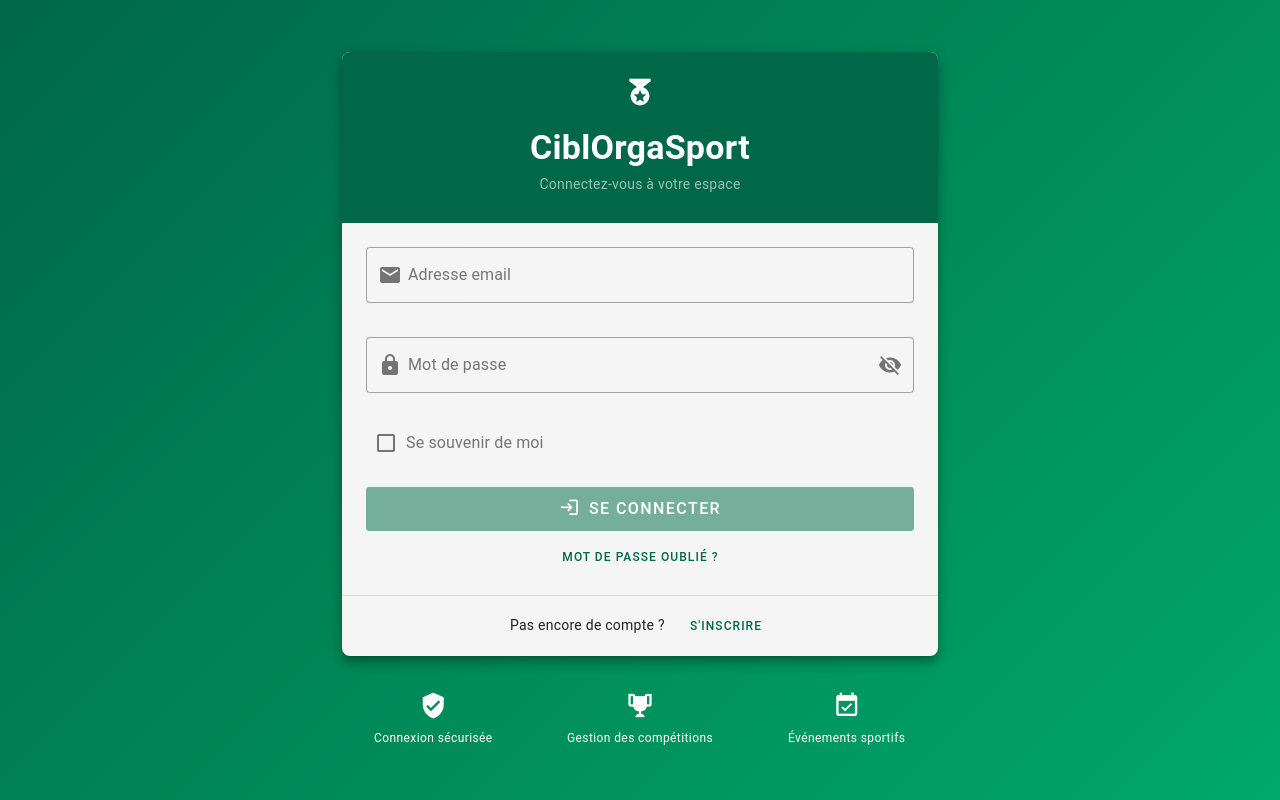
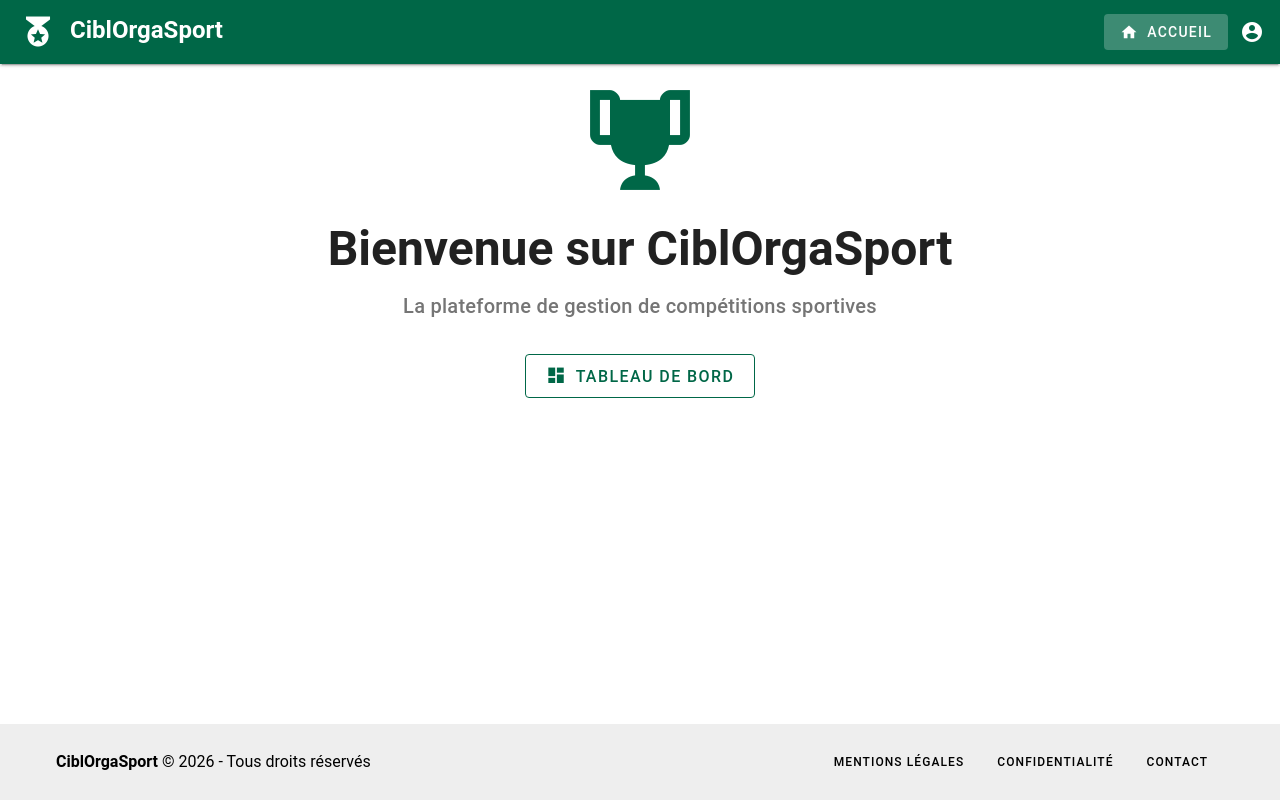
Before and after one commit to GLOP-MOVEIT/GLOP-MOVEIT-FRONT, a Vue app: page / in a window 1280 px wide. Before the commit this address led to /login. Built offline with nearby package versions, Linux system fonts and the light colour scheme; sample sign-in values are in the browser's storage; the HTML template or start-up script is replaced by a standard one.

Commit message:
feat: implement user authentication and registration flow with updated API integration

```diff
--- /dev/null
+++ b/src/layouts/DefaultLayout.vue
@@ -0,0 +1,154 @@
+<script setup lang="ts">
+import { ref, computed } from 'vue'
+import { useRouter } from 'vue-router'
+import { useUserStore } from '@/stores/user'
+
+const router = useRouter()
+const userStore = useUserStore()
+const drawer = ref(false)
+
+const menuItems = [
+  { title: 'Accueil', icon: 'mdi-home', to: '/' },
+]
+
+const currentYear = computed(() => new Date().getFullYear())
+
+const logout = async () => {
+  await userStore.logout()
+  router.push('/login')
+}
+</script>
+
+<template>
+  <v-app>
+    <v-app-bar
+      color="primary"
+      :elevation="2"
+      app
+    >
+      <v-app-bar-nav-icon
+        variant="text"
+        @click.stop="drawer = !drawer"
+        class="d-md-none"
+      ></v-app-bar-nav-icon>
+      <v-toolbar-title class="text-h5 font-weight-bold">
+        <v-icon icon="mdi-medal" class="mr-2"></v-icon>
+        CiblOrgaSport
+      </v-toolbar-title>
+      <v-spacer></v-spacer>
+      <v-btn
+        v-for="item in menuItems"
+        :key="item.title"
+        :to="item.to"
+        variant="text"
+        class="d-none d-md-flex"
+      >
+        <v-icon :icon="item.icon" class="mr-2"></v-icon>
+        {{ item.title }}
+      </v-btn>
+      <v-menu v-if="userStore.isAuthenticated">
+        <template v-slot:activator="{ props }">
+          <v-btn icon v-bind="props">
+            <v-icon>mdi-account-circle</v-icon>
+          </v-btn>
+        </template>
+        <v-list>
+          <v-list-item>
+            <!-- TODO: Mon profil & paramètres : modification/ préférences etc-->
+            <v-list-item-title>Mon profil</v-list-item-title>
+          </v-list-item>
+          <v-list-item>
+            <v-list-item-title>Paramètres</v-list-item-title>
+          </v-list-item>
+          <v-divider></v-divider>
+          <v-list-item @click="logout">
+            <v-list-item-title>Déconnexion</v-list-item-title>
+          </v-list-item>
+        </v-list>
+      </v-menu>
+      <v-btn
+        v-else
+        to="/login"
+        variant="text"
+      >
+        <v-icon icon="mdi-login" class="mr-2"></v-icon>
+        Connexion
+      </v-btn>
+    </v-app-bar>
+    <v-navigation-drawer
+      v-model="drawer"
+      temporary
+      app
+    >
+      <v-list>
+        <v-list-item
+          prepend-icon="mdi-medal"
+          title="CiblOrgaSport"
+          subtitle="Menu"
+        ></v-list-item>
+      </v-list>
+      <v-divider></v-divider>
+      <v-list density="compact" nav>
+        <v-list-item
+          v-for="item in menuItems"
+          :key="item.title"
+          :prepend-icon="item.icon"
+          :title="item.title"
+          :to="item.to"
+        ></v-list-item>
+      </v-list>
+    </v-navigation-drawer>
+    <v-main>
+      <v-container fluid class="pa-0">
+        <router-view />
+      </v-container>
+    </v-main>
+    <v-footer
+      color="grey-lighten-3"
+      app
+      class="d-flex flex-column flex-md-row align-center"
+    >
+      <v-container>
+        <v-row align="center" justify="space-between">
+          <v-col cols="12" md="6" class="text-center text-md-left">
+            <strong>CiblOrgaSport</strong> © {{ currentYear }} - Tous droits réservés
+          </v-col>
+          <v-col cols="12" md="6" class="text-center text-md-right">
+            <v-btn
+              variant="text"
+              size="small"
+              href="#"
+              class="mx-1"
+            >
+              Mentions légales
+            </v-btn>
+            <v-btn
+              variant="text"
+              size="small"
+              href="#"
+              class="mx-1"
+            >
+              Confidentialité
+            </v-btn>
+            <v-btn
+              variant="text"
+              size="small"
+              href="#"
+              class="mx-1"
+            >
+              Contact
+            </v-btn>
+          </v-col>
+        </v-row>
+      </v-container>
+    </v-footer>
+  </v-app>
+</template>
+
+
+<style scoped>
+.v-toolbar-title {
+  display: flex;
+  align-items: center;
+}
+</style>
--- a/src/services/userService.ts
+++ b/src/services/userService.ts
@@ -1,20 +1,24 @@
-import apiClient from './api'
+import axios from 'axios'
 import type { LoginRequest, RegisterRequest, AuthResponse, User } from '@/types/user'
 
-class UserService {
+const API_URL = import.meta.env.VITE_API_BASE_URL || 'http://localhost:8080'
+
+export const userService = {
   /**
    * Connexion d'un utilisateur
    */
   async login(credentials: LoginRequest): Promise<AuthResponse> {
     try {
-      const response = await apiClient.post<AuthResponse>('/auth/login', credentials)
+      const response = await axios.post<AuthResponse>(`${API_URL}/auth/login`, credentials, {
+        headers: {
+          'Content-Type': 'application/json',
+        },
+      })
 
-      // Stocker le token dans le localStorage
+      // Stocker le token et l'utilisateur dans le localStorage
       if (response.data.token) {
         localStorage.setItem('authToken', response.data.token)
-        if (response.data.refreshToken) {
-          localStorage.setItem('refreshToken', response.data.refreshToken)
-        }
+        localStorage.setItem('user', JSON.stringify(response.data.user))
       }
 
       return response.data
@@ -22,66 +26,61 @@ class UserService {
       console.error('Login error:', error)
       throw error
     }
-  }
+  },
 
   /**
    * Inscription d'un nouvel utilisateur
    */
-  async register(userData: RegisterRequest): Promise<AuthResponse> {
+  async register(userData: RegisterRequest): Promise<User> {
     try {
-      const response = await apiClient.post<AuthResponse>('/auth/register', userData)
+      const registerData = {
+        email: userData.email,
+        password: userData.password,
+        firstName: userData.firstName,
+        surname: userData.surname,
+        phoneNumber: userData.phoneNumber,
+        acceptsNotifications: userData.acceptsNotifications,
+        acceptsLocation: userData.acceptsLocation
+      }
 
-      // Stocker le token dans le localStorage après inscription
-      if (response.data.token) {
-        localStorage.setItem('authToken', response.data.token)
-        if (response.data.refreshToken) {
-          localStorage.setItem('refreshToken', response.data.refreshToken)
-        }
-      }
+      const response = await axios.post<User>(`${API_URL}/auth/signup`, registerData, {
+        headers: {
+          'Content-Type': 'application/json',
+        },
+      })
+
+      // Note: Le backend  ne retourne que l'User lors du signup, pas de token
+      // L'utilisateur devra se connecter après l'inscription
 
       return response.data
     } catch (error) {
       console.error('Register error:', error)
       throw error
     }
-  }
+  },
 
   /**
    * Déconnexion de l'utilisateur
    */
-  async logout(): Promise<void> {
-    try {
-      // Appel API optionnel pour invalider le token côté serveur
-      await apiClient.post('/auth/logout')
-    } catch (error) {
-      console.error('Logout error:', error)
-    } finally {
-      // Nettoyer le localStorage dans tous les cas
-      localStorage.removeItem('authToken')
-      localStorage.removeItem('refreshToken')
-      localStorage.removeItem('user')
-    }
-  }
+  logout(): void {
+    localStorage.removeItem('authToken')
+    localStorage.removeItem('user')
+  },
 
   /**
-   * Récupérer le profil de l'utilisateur connecté
+   * Récupérer le profil de l'utilisateur depuis le localStorage
    */
-  async getCurrentUser(): Promise<User> {
-    try {
-      const response = await apiClient.get<User>('/auth/me')
-      return response.data
-    } catch (error) {
-      console.error('Get current user error:', error)
-      throw error
-    }
-  }
+  getCurrentUser(): User | null {
+    const user = localStorage.getItem('user')
+    return user ? JSON.parse(user) : null
+  },
 
   /**
    * Vérifier si un utilisateur est connecté
    */
   isAuthenticated(): boolean {
     return !!localStorage.getItem('authToken')
-  }
+  },
 
   /**
    * Récupérer le token d'authentification
@@ -91,5 +90,4 @@ class UserService {
   }
 }
 
-// Export d'une instance unique (singleton)
-export default new UserService()
+export default userService
--- a/src/stores/user.ts
+++ b/src/stores/user.ts
@@ -2,18 +2,19 @@ import { defineStore } from 'pinia'
 import { ref, computed } from 'vue'
 import userService from '@/services/userService'
 import type { User, LoginRequest, RegisterRequest } from '@/types/user'
+import { UserRole } from '@/types/user'
 
 export const useUserStore = defineStore('user', () => {
-  // État
-  const user = ref<User | null>(null)
+  // État - Initialiser depuis le localStorage
+  const user = ref<User | null>(userService.getCurrentUser())
   const isLoading = ref(false)
   const error = ref<string | null>(null)
 
   // Getters
-  const isAuthenticated = computed(() => !!user.value)
-  const userRole = computed(() => user.value?.role || null)
-  const isAdmin = computed(() => user.value?.role === 'admin')
-  const isCommissaire = computed(() => user.value?.role === 'commissaire')
+  const isAuthenticated = computed(() => !!user.value && userService.isAuthenticated())
+  const userRole = computed(() => user.value?.role?.name || null)
+  const isAdmin = computed(() => user.value?.role?.name === UserRole.ADMIN)
+  const isSpectator = computed(() => user.value?.role?.name === UserRole.SPECTATOR)
 
   // Actions
   async function login(credentials: LoginRequest) {
@@ -37,9 +38,11 @@ export const useUserStore = defineStore('user', () => {
     error.value = null
 
     try {
-      const response = await userService.register(userData)
-      user.value = response.user
-      return response
+      // Le backend Spring Boot ne retourne que l'utilisateur, pas de token
+      const registeredUser = await userService.register(userData)
+      // On ne connecte pas automatiquement l'utilisateur après l'inscription
+      // Il devra se connecter manuellement
+      return { success: true, user: registeredUser }
     } catch (err: any) {
       error.value = err.response?.data?.message || 'Erreur lors de l\'inscription'
       throw err
@@ -48,19 +51,9 @@ export const useUserStore = defineStore('user', () => {
     }
   }
 
-  async function logout() {
-    isLoading.value = true
-    error.value = null
-
-    try {
-      await userService.logout()
-      user.value = null
-    } catch (err: any) {
-      error.value = err.response?.data?.message || 'Erreur lors de la déconnexion'
-      console.error('Logout error:', err)
-    } finally {
-      isLoading.value = false
-    }
+  function logout() {
+    userService.logout()
+    user.value = null
   }
 
   async function fetchCurrentUser() {
@@ -98,7 +91,7 @@ export const useUserStore = defineStore('user', () => {
     isAuthenticated,
     userRole,
     isAdmin,
-    isCommissaire,
+    isSpectator,
     // Actions
     login,
     register,
--- a/src/types/user.ts
+++ b/src/types/user.ts
@@ -1,36 +1,55 @@
+// Enum pour les rôles disponibles
+export enum UserRole {
+  ADMIN = 'ADMIN',
+  SPECTATOR = 'SPECTATOR',
+  // Ajouter d'autres rôles ici plus tard
+}
+
+// Interface pour l'objet role complet du backend
+export interface Role {
+  id: number
+  name: UserRole
+  description?: string
+  createdAt?: string
+  updatedAt?: string
+}
+
 // Types pour l'utilisateur
 export interface User {
   id: number
   email: string
   firstName: string
-  lastName: string
-  role?: 'user' | 'admin' | 'commissaire'
+  surname: string
+  phoneNumber?: string
+  role?: Role
   createdAt?: string
+  acceptsNotifications?: boolean
+  acceptsLocation?: boolean
 }
 
-// Types pour les requêtes d'authentification
+// Types pour les requêtes d'authentification (correspond aux DTOs du backend)
 export interface LoginRequest {
   email: string
   password: string
-  rememberMe?: boolean
 }
 
 export interface RegisterRequest {
-  firstName: string
-  lastName: string
   email: string
   password: string
-  confirmPassword: string
-  acceptTerms: boolean
-  acceptNotifications?: boolean
-  acceptLocation?: boolean
+  firstName: string
+  surname: string
+  phoneNumber: string
+  acceptsNotifications: boolean
+  acceptsLocation: boolean
+  confirmPassword?: string
+  acceptTerms?: boolean
 }
 
-// Types pour les réponses d'authentification
+// Types pour les réponses d'authentification (correspond à LoginResponse du backend)
 export interface AuthResponse {
   user: User
   token: string
-  refreshToken?: string
+  expiresIn: number
 }
 
 export interface ApiError {
--- /dev/null
+++ b/src/views/HomeView.vue
@@ -0,0 +1,44 @@
+<template>
+  <v-container class="fill-height">
+    <v-row align="center" justify="center">
+      <v-col cols="12" md="8" class="text-center">
+        <v-icon icon="mdi-trophy" size="120" color="primary" class="mb-6"></v-icon>
+
+        <h1 class="text-h3 font-weight-bold mb-4">
+          Bienvenue sur CiblOrgaSport
+        </h1>
+
+        <p class="text-h6 text-grey-darken-1 mb-8">
+          La plateforme de gestion de compétitions sportives
+        </p>
+
+        <v-btn
+          v-if="!userStore.isAuthenticated"
+          to="/login"
+          color="primary"
+          size="large"
+          class="mr-4"
+        >
+          <v-icon icon="mdi-login" class="mr-2"></v-icon>
+          Se connecter
+        </v-btn>
+
+        <v-btn
+          v-else
+          color="primary"
+          size="large"
+          variant="outlined"
+        >
+          <v-icon icon="mdi-view-dashboard" class="mr-2"></v-icon>
+          Tableau de bord
+        </v-btn>
+      </v-col>
+    </v-row>
+  </v-container>
+</template>
+
+<script setup lang="ts">
+import { useUserStore } from '@/stores/user'
+
+const userStore = useUserStore()
+</script>
--- a/src/views/LoginView.vue
+++ b/src/views/LoginView.vue
@@ -114,7 +114,7 @@
               v-model="validRegister"
               @submit.prevent="handleRegister"
             >
-              <!-- Nom -->
+              <!-- Prénom -->
               <v-text-field
                 v-model="registerData.firstName"
                 :rules="[(v) => !!v || 'Le prénom est requis']"
@@ -125,13 +125,28 @@
                 class="mb-3"
               ></v-text-field>
 
-              <!-- Prénom -->
+              <!-- Nom -->
               <v-text-field
-                v-model="registerData.lastName"
+                v-model="registerData.surname"
                 :rules="[(v) => !!v || 'Le nom est requis']"
                 label="Nom"
                 prepend-inner-icon="mdi-account"
                 variant="outlined"
+                required
+                class="mb-3"
+              ></v-text-field>
+
+              <!-- Téléphone -->
+              <v-text-field
+                v-model="registerData.phoneNumber"
+                :rules="[
+                  (v) => !!v || 'Le numéro de téléphone est requis',
+                  (v) => /^[0-9]{10}$/.test(v) || 'Le numéro doit contenir 10 chiffres'
+                ]"
+                label="Numéro de téléphone"
+                prepend-inner-icon="mdi-phone"
+                variant="outlined"
+                type="tel"
                 required
                 class="mb-3"
               ></v-text-field>
@@ -181,7 +196,7 @@
 
               <!-- Options de consentement -->
               <v-checkbox
-                v-model="registerData.acceptNotifications"
+                v-model="registerData.acceptsNotifications"
                 color="primary"
                 hide-details
                 class="mb-2"
@@ -194,7 +209,7 @@
               </v-checkbox>
 
               <v-checkbox
-                v-model="registerData.acceptLocation"
+                v-model="registerData.acceptsLocation"
                 color="primary"
                 hide-details
                 class="mb-2"
@@ -309,13 +324,14 @@ const showRegisterForm = ref(false)
 // Données d'inscription
 const registerData = ref({
   firstName: '',
-  lastName: '',
+  surname: '',
+  phoneNumber: '',
   email: '',
   password: '',
   confirmPassword: '',
   acceptTerms: false,
-  acceptNotifications: false,
-  acceptLocation: false,
+  acceptsNotifications: false,
+  acceptsLocation: false,
 })
 
 // Règles de validation
@@ -343,7 +359,6 @@ const handleLogin = async () => {
     const credentials: LoginRequest = {
       email: email.value,
       password: password.value,
-      rememberMe: rememberMe.value,
     }
 
     await userStore.login(credentials)
@@ -373,13 +388,14 @@ const toggleForm = () => {
   password.value = ''
   registerData.value = {
     firstName: '',
-    lastName: '',
+    surname: '',
+    phoneNumber: '',
     email: '',
     password: '',
     confirmPassword: '',
     acceptTerms: false,
-    acceptNotifications: false,
-    acceptLocation: false,
+    acceptsNotifications: false,
+    acceptsLocation: false,
   }
 }
 
@@ -396,19 +412,22 @@ const handleRegister = async () => {
   try {
     const userData: RegisterRequest = {
       firstName: registerData.value.firstName,
-      lastName: registerData.value.lastName,
+      surname: registerData.value.surname,
+      phoneNumber: registerData.value.phoneNumber,
       email: registerData.value.email,
       password: registerData.value.password,
+      acceptsNotifications: registerData.value.acceptsNotifications,
+      acceptsLocation: registerData.value.acceptsLocation,
       confirmPassword: registerData.value.confirmPassword,
       acceptTerms: registerData.value.acceptTerms,
-      acceptNotifications: registerData.value.acceptNotifications,
-      acceptLocation: registerData.value.acceptLocation,
     }
 
     await userStore.register(userData)
 
-    // Après inscription réussie, rediriger vers l'accueil
-    router.push('/')
+    // Après inscription réussie, basculer vers le formulaire de connexion
+    alert('Inscription réussie ! Vous pouvez maintenant vous connecter.')
+    showRegisterForm.value = false
+    email.value = registerData.value.email // Pré-remplir l'email
   } catch (error: any) {
     errorMessage.value = error.response?.data?.message || 'Une erreur est survenue lors de l\'inscription'
     console.error('Register error:', error)
```
Also changed, not shown: src/stores/counter.ts (deleted, +0 -12 lines), 1 other file (tests, documents, lock files or other folders).
